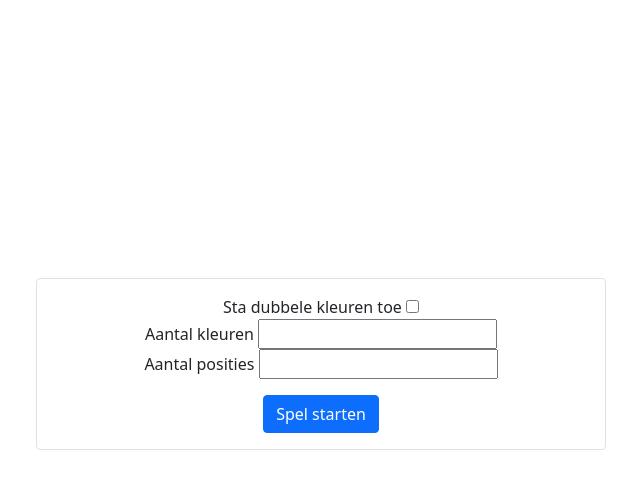
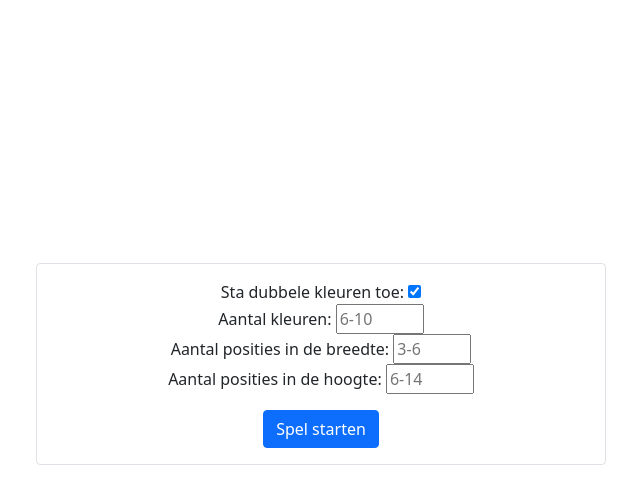
Before and after one commit to Nich-Thompson/Mastermind, a Flask app: page /settings in a window 1280 px wide. Shown: the part 56-560 px from the top of the page, without its empty margins (319-959 px from the left). Run offline with Flask 2, Linux system fonts and the light colour scheme.

Commit message:
added position width/height

```diff
--- a/app.py
+++ b/app.py
@@ -65,6 +65,8 @@ def button():
     if request.method == "POST":
         return render_template(
             'game.html',
+            nav=get_nav_items(),
+            title='Mastermind - Game',
         )
 
 
--- a/templates/settings.html
+++ b/templates/settings.html
@@ -11,16 +11,20 @@
             <form action="/settings" method="POST">
 
                 <div class="form-group">
-                    <label>Sta dubbele kleuren toe</label>
-                    <input type="checkbox" class="" id="double_color" name="double_color">
+                    <label>Sta dubbele kleuren toe: </label>
+                    <input type="checkbox" class="" id="double_color" name="double_color" checked>
                 </div>
                 <div class="form-group">
-                    <label>Aantal kleuren</label>
-                    <input type="number" class="" id="color_amount" name="color_amount" required>
+                    <label>Aantal kleuren: </label>
+                    <input type="number" class="" id="color_amount" name="color_amount" placeholder="6-10" min="6" max="10" required>
                 </div>
                 <div class="form-group">
-                    <label>Aantal posities</label>
-                    <input type="number" class="" id="position_amount" name="position_amount" required>
+                    <label>Aantal posities in de breedte: </label>
+                    <input type="number" class="" id="position_width" name="position_amount" placeholder="3-6" min="3" max="6" required>
+                </div>
+                <div class="form-group">
+                    <label>Aantal posities in de hoogte: </label>
+                    <input type="number" class="" id="position_height" name="position_amount" placeholder="6-14" min="6" max="14" required>
                 </div>
 
                 <button type="submit" class="btn btn-primary mt-3">Spel starten</button>
```
